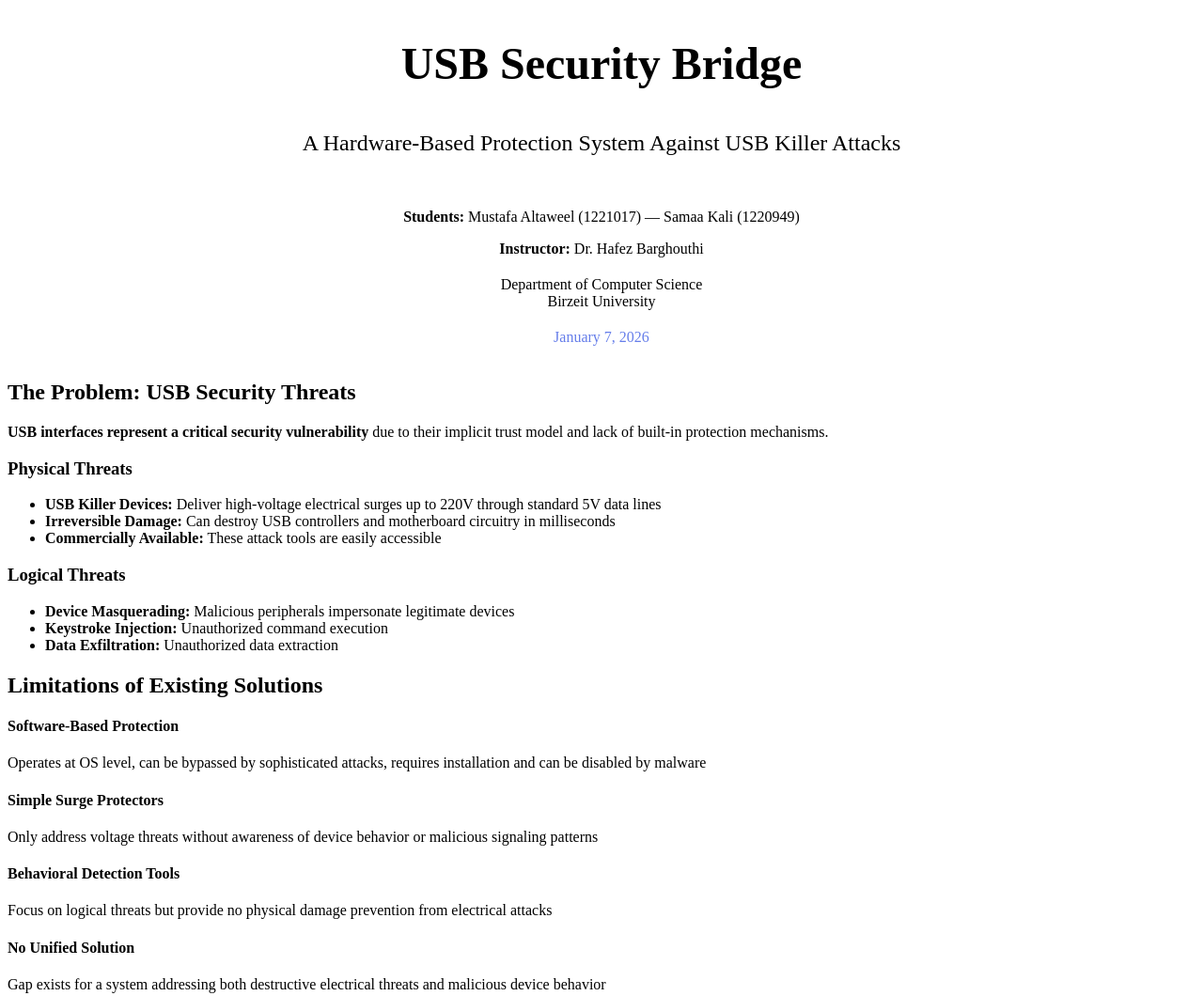
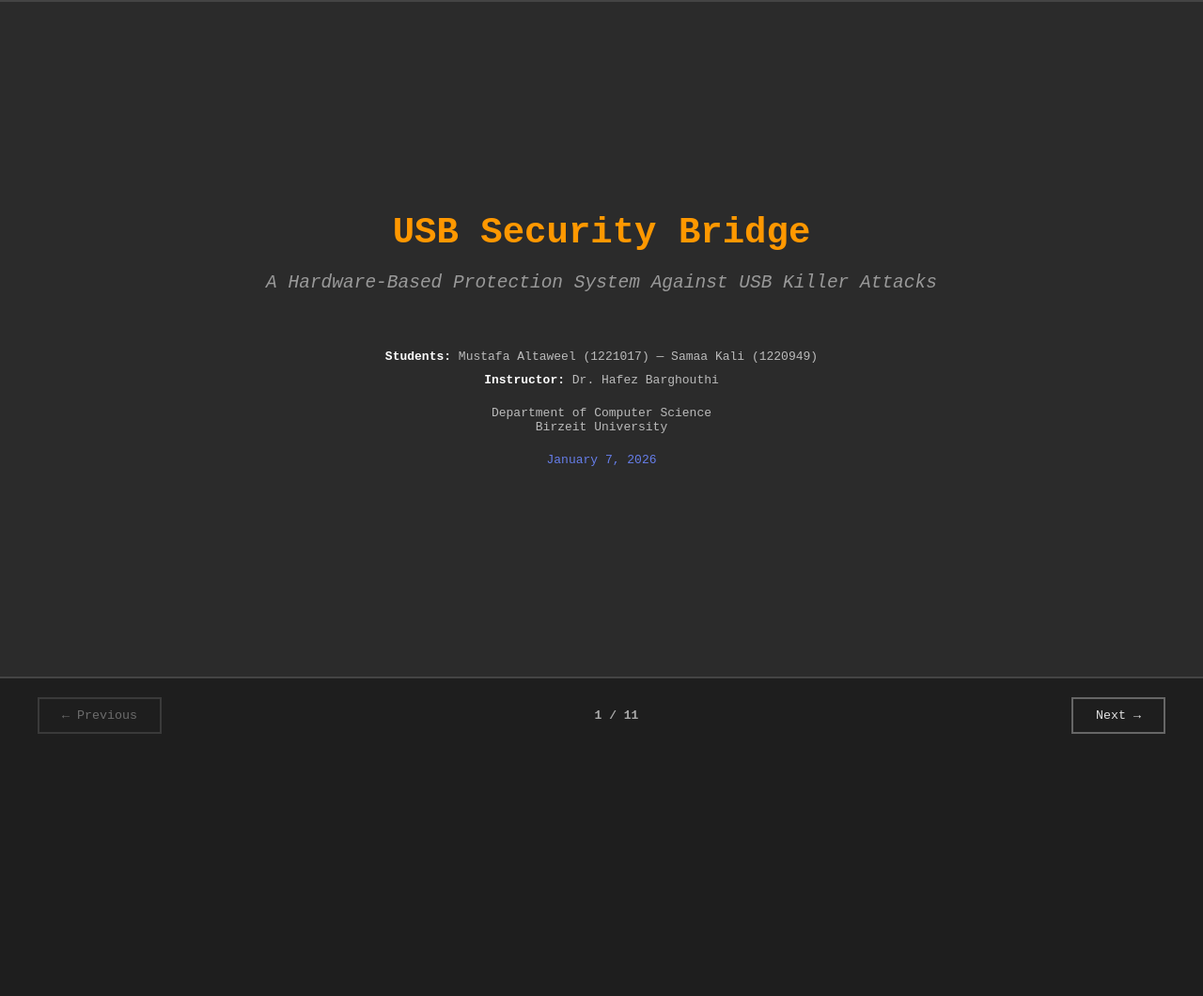
Before and after one commit to altaweelmustafa/USB-Killer-Slides, a plain HTML site: page index.html in a window 1280 px wide. Shown: the top 1060 px of the page at 94% size. After the commit the page ends 800 px from the top, so only its background shows below. Drawn offline with Linux system fonts and the light colour scheme.

Commit message:
new design

```diff
--- a/index.html
+++ b/index.html
@@ -1,26 +1,24 @@
 <!doctype html>
 <html lang="en">
+
 <head>
   <meta charset="UTF-8" />
   <meta name="viewport" content="width=device-width, initial-scale=1.0" />
+  <link rel="stylesheet" href="styles.css" />
   <title>USB Security Bridge Presentation</title>
-    <style>
-    </style>
 </head>
 
 <body>
   <div class="presentation-container">
     <!-- Slide 1: Title -->
     <div class="slide active">
-        <div
-          style="
+      <div style="
             display: flex;
             flex-direction: column;
             justify-content: center;
             height: 100%;
             text-align: center;
-          "
-        >
+          ">
         <h1 style="font-size: 3em; margin-bottom: 20px">
           USB Security Bridge
         </h1>
@@ -51,10 +49,8 @@
       <div class="content">
         <div class="highlight-box">
           <p>
-              <strong
-                >USB interfaces represent a critical security
-                vulnerability</strong
-              >
+            <strong>USB interfaces represent a critical security
+              vulnerability</strong>
             due to their implicit trust model and lack of built-in protection
             mechanisms.
           </p>
@@ -160,11 +156,9 @@
       <div class="content">
         <div class="highlight-box">
           <p style="font-size: 1.2em">
-              <strong
-                >A physical intermediary device that provides real-time
+            <strong>A physical intermediary device that provides real-time
               protection at the electrical layer, operating independently of
-                the host operating system.</strong
-              >
+              the host operating system.</strong>
           </p>
         </div>
 
@@ -258,10 +252,65 @@
       </div>
     </div>
 
+    <!-- Slide 6: Schematic and PCB -->
+    <div class="slide">
+      <div class="slide-header">
+        <h2>Schematic & PCB Design</h2>
+      </div>
+      <div class="content">
+        <div class="two-column">
+          <div>
+            <h3>Schematic Design</h3>
+            <img src="imgs/USB-Killer-Schematic.png" alt="Circuit Schematic" style="
+                  width: 100%;
+                  border: 2px solid #aaa;
+                  border-radius: 4px;
+                  margin-top: 15px;
+                " />
+          </div>
+          <div>
+            <h3>PCB Layout</h3>
+            <img src="imgs/USB-Killer-PCB.png" alt="PCB Layout" style="
+                  width: 100%;
+                  border: 2px solid #aaa;
+                  border-radius: 4px;
+                  margin-top: 15px;
+                " />
+          </div>
+        </div>
+
+        <h3>Circuit Design Components</h3>
+        <div class="two-column">
+          <div class="highlight-box">
+            <h4>BJT-based Isolation Switch</h4>
+            <p>
+              Utilizes a bipolar junction transistor to provide galvanic
+              isolation between USB host and device. The BJT operates in
+              saturation mode under normal conditions, allowing data and power
+              flow. Upon threat detection, the base current is cut, driving
+              the transistor into cutoff and electrically isolating the
+              downstream port within microseconds.
+            </p>
+          </div>
+          <div class="highlight-box">
+            <h4>PTC Fuse Ground Pass</h4>
+            <p>
+              Implements a positive temperature coefficient resettable fuse in
+              the ground path to protect against overcurrent conditions. The
+              PTC fuse maintains low resistance during normal operation but
+              transitions to high impedance when excessive current flows,
+              preventing damage to both host and device. Auto-resets after
+              cooling, eliminating need for manual intervention.
+            </p>
+          </div>
+        </div>
+      </div>
+    </div>
+
     <!-- Slide 6: Results -->
     <div class="slide">
       <div class="slide-header">
-          <h2>Experimental Results</h2>
+        <h2>Expected Results</h2>
       </div>
       <div class="content">
         <div class="stats">
@@ -476,34 +525,27 @@
           </ul>
         </div>
 
-          <div
-            class="highlight-box"
-            style="
+        <div class="highlight-box" style="
               background: linear-gradient(135deg, #667eea25 0%, #764ba225 100%);
-            "
-          >
+            ">
           <h3>Looking Forward</h3>
           <p>
             As USB-based attacks continue to evolve,
-              <strong
-                >hardware-level protection mechanisms will become increasingly
-                important</strong
-              >
+            <strong>hardware-level protection mechanisms will become increasingly
+              important</strong>
             components of comprehensive security strategies. This work
             provides a practical foundation that can be extended as USB
             technology and threats continue to advance.
           </p>
         </div>
 
-          <p
-            style="
+        <p style="
               text-align: center;
               margin-top: 40px;
               font-size: 1.3em;
               color: #667eea;
               font-weight: bold;
-            "
-          >
+            ">
           Proactive hardware-based security represents a promising direction
           for protecting against vulnerabilities introduced by universal
           connectivity standards.
@@ -513,29 +555,25 @@
 
     <!-- Slide 10: Thank You -->
     <div class="slide">
-        <div
-          style="
+      <div style="
             display: flex;
             flex-direction: column;
             justify-content: center;
             align-items: center;
             height: 100%;
             text-align: center;
-          "
-        >
+          ">
         <h1 style="font-size: 4em; margin-bottom: 40px">Thank You!</h1>
         <h2 style="font-size: 2em; color: #666; margin-bottom: 60px">
           Questions & Discussion
         </h2>
 
-          <div
-            style="
+        <div style="
               background: linear-gradient(135deg, #667eea15 0%, #764ba215 100%);
               padding: 40px;
               border-radius: 20px;
               max-width: 600px;
-            "
-          >
+            ">
           <p style="font-size: 1.3em; margin-bottom: 20px">
             <strong>Mustafa Altaweel — Samaa Kali</strong>
           </p>
@@ -594,4 +632,5 @@
     });
   </script>
 </body>
+
 </html>
--- a/styles.css
+++ b/styles.css
@@ -4,9 +4,11 @@
   box-sizing: border-box;
 }
 
+/* ===== Global ===== */
 body {
-  font-family: "Segoe UI", Tahoma, Geneva, Verdana, sans-serif;
-  background: linear-gradient(135deg, #667eea 0%, #764ba2 100%);
+  font-family: monospace;
+  background-color: #1e1e1e;
+  color: #e0e0e0;
   overflow: hidden;
   height: 100vh;
 }
@@ -18,24 +20,26 @@
   flex-direction: column;
 }
 
+/* ===== Slides ===== */
 .slide {
   display: none;
   width: 100%;
   height: calc(100vh - 80px);
-  background: white;
+  background: #2b2b2b;
   padding: 60px;
   overflow-y: auto;
+  border-top: 2px solid #444;
 }
 
 .slide.active {
   display: block;
-  animation: slideIn 0.5s ease-out;
+  animation: slideIn 0.4s ease-out;
 }
 
 @keyframes slideIn {
   from {
     opacity: 0;
-    transform: translateX(50px);
+    transform: translateX(30px);
   }
 
   to {
@@ -44,73 +48,77 @@
   }
 }
 
+/* ===== Headers ===== */
 .slide-header {
-  border-bottom: 4px solid #667eea;
-  padding-bottom: 20px;
-  margin-bottom: 40px;
+  border-bottom: 2px solid #555;
+  padding-bottom: 15px;
+  margin-bottom: 30px;
 }
 
 h1 {
-  color: #667eea;
-  font-size: 2.5em;
-  margin-bottom: 10px;
+  color: #ff9800;
+  font-size: 2.4em;
 }
 
 h2 {
-  color: #764ba2;
+  color: #ff9800;
   font-size: 2em;
-  margin-bottom: 20px;
+  margin-bottom: 15px;
 }
 
 h3 {
-  color: #667eea;
-  font-size: 1.5em;
-  margin: 20px 0 10px 0;
+  color: teal;
+  font-size: 1.4em;
+  margin: 20px 0 10px;
 }
 
 .subtitle {
-  color: #666;
-  font-size: 1.2em;
+  color: #999;
+  font-size: 1.1em;
   font-style: italic;
 }
 
 .authors {
-  margin-top: 30px;
-  font-size: 1.1em;
-  color: #444;
+  margin-top: 20px;
+  font-size: 1em;
+  color: #bbb;
 }
 
+/* ===== Content ===== */
 .content {
-  font-size: 1.1em;
+  font-size: 1.05em;
   line-height: 1.8;
-  color: #333;
+  color: #e0e0e0;
 }
 
 .two-column {
   display: grid;
   grid-template-columns: 1fr 1fr;
   gap: 40px;
-  margin-top: 20px;
 }
 
+/* ===== Highlight / Callouts ===== */
 .highlight-box {
-  background: linear-gradient(135deg, #667eea15 0%, #764ba215 100%);
+  background: #242424;
   padding: 20px;
-  border-radius: 10px;
-  border-left: 5px solid #667eea;
+  border-left: 5px solid #888;
+  border-radius: 4px;
   margin: 20px 0;
+  box-shadow: inset 0 0 0 1px #111;
 }
 
+/* ===== Lists ===== */
 .bullet-list {
   margin: 20px 0;
   padding-left: 20px;
 }
 
 .bullet-list li {
-  margin: 15px 0;
+  margin: 12px 0;
   line-height: 1.6;
 }
 
+/* ===== Feature Grid ===== */
 .feature-grid {
   display: grid;
   grid-template-columns: repeat(2, 1fr);
@@ -119,55 +127,57 @@
 }
 
 .feature-card {
-  background: white;
+  background: #2b2b2b;
   padding: 20px;
-  border-radius: 10px;
-  box-shadow: 0 4px 6px rgba(0, 0, 0, 0.1);
-  border-top: 4px solid #667eea;
+  border: 2px solid #555;
+  box-shadow: inset 0 0 0 2px #111;
 }
 
 .feature-card h4 {
-  color: #667eea;
+  color: lightseagreen;
   margin-bottom: 10px;
-  font-size: 1.2em;
+  font-size: 1.1em;
+  text-transform: uppercase;
+  letter-spacing: 1px;
 }
 
+/* ===== Controls ===== */
 .controls {
   height: 80px;
-  background: rgba(255, 255, 255, 0.95);
+  background: #1e1e1e;
   display: flex;
   justify-content: space-between;
   align-items: center;
   padding: 0 40px;
-  box-shadow: 0 -2px 10px rgba(0, 0, 0, 0.1);
+  border-top: 2px solid #444;
 }
 
 .btn {
-  padding: 12px 30px;
-  background: linear-gradient(135deg, #667eea 0%, #764ba2 100%);
-  color: white;
-  border: none;
-  border-radius: 5px;
+  padding: 10px 24px;
+  background: #1e1e1e;
+  color: #e0e0e0;
+  border: 2px solid #666;
   cursor: pointer;
-  font-size: 1em;
-  transition: transform 0.2s;
+  font-family: monospace;
+  transition: background 0.2s;
 }
 
 .btn:hover {
-  transform: scale(1.05);
+  background: #333;
 }
 
 .btn:disabled {
-  opacity: 0.5;
+  opacity: 0.4;
   cursor: not-allowed;
 }
 
 .slide-counter {
-  font-size: 1.1em;
-  color: #667eea;
+  font-size: 1em;
+  color: #aaa;
   font-weight: bold;
 }
 
+/* ===== Stats ===== */
 .stats {
   display: flex;
   justify-content: space-around;
@@ -176,25 +186,25 @@
 
 .stat-box {
   text-align: center;
-  padding: 20px;
 }
 
 .stat-number {
-  font-size: 3em;
-  color: #667eea;
+  font-size: 2.6em;
+  color: #e0e0e0;
   font-weight: bold;
 }
 
 .stat-label {
-  color: #666;
-  margin-top: 10px;
+  color: #999;
+  margin-top: 8px;
 }
 
 .icon {
   font-size: 2em;
   margin-bottom: 10px;
+  color: #888;
 }
 
 strong {
-  color: #764ba2;
+  color: #ffffff;
 }
```
Also changed, not shown: imgs/USB-Killer-PCB.png (added), imgs/USB-Killer-Schematic.png (added). Lines whose indentation alone changed are shown as unchanged.
